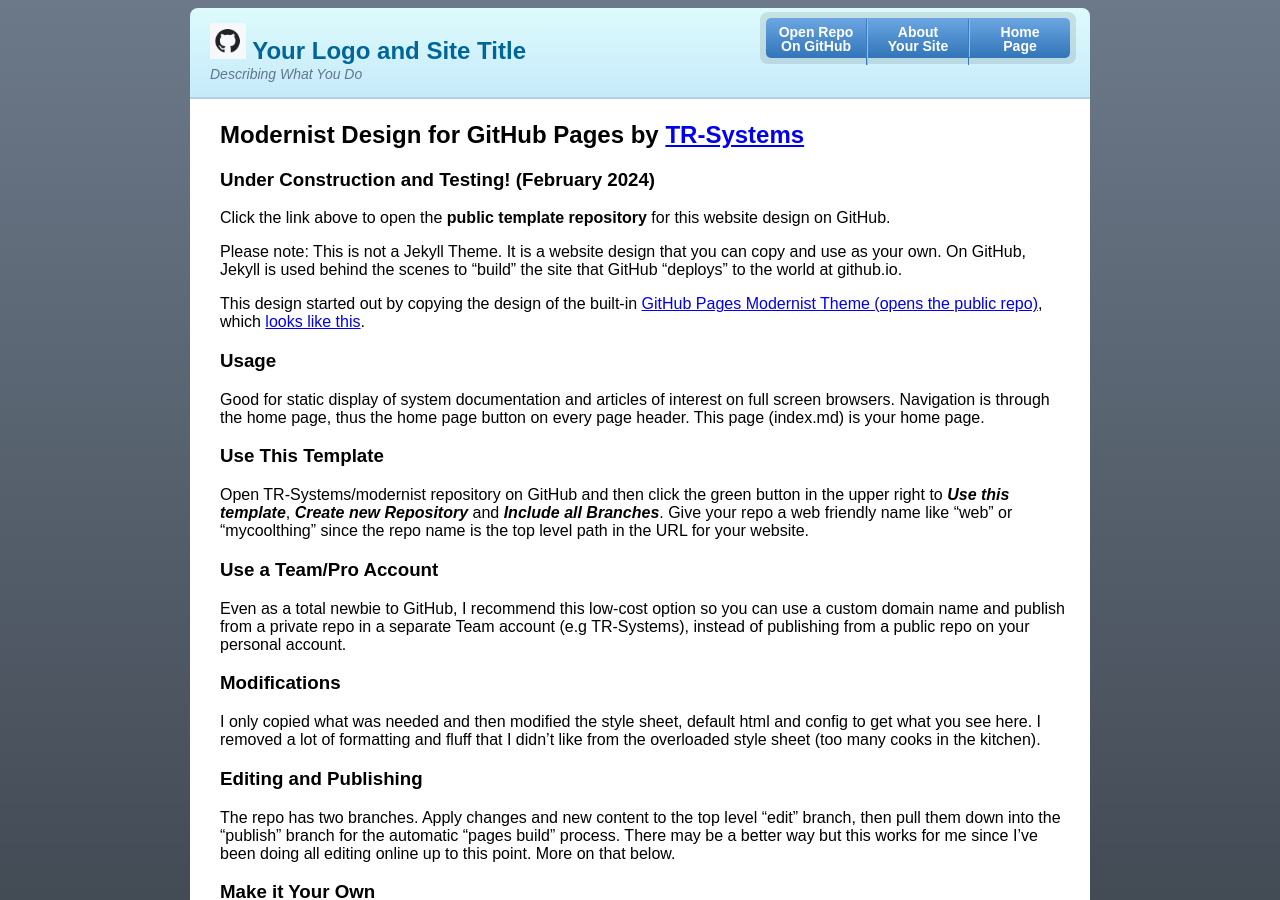
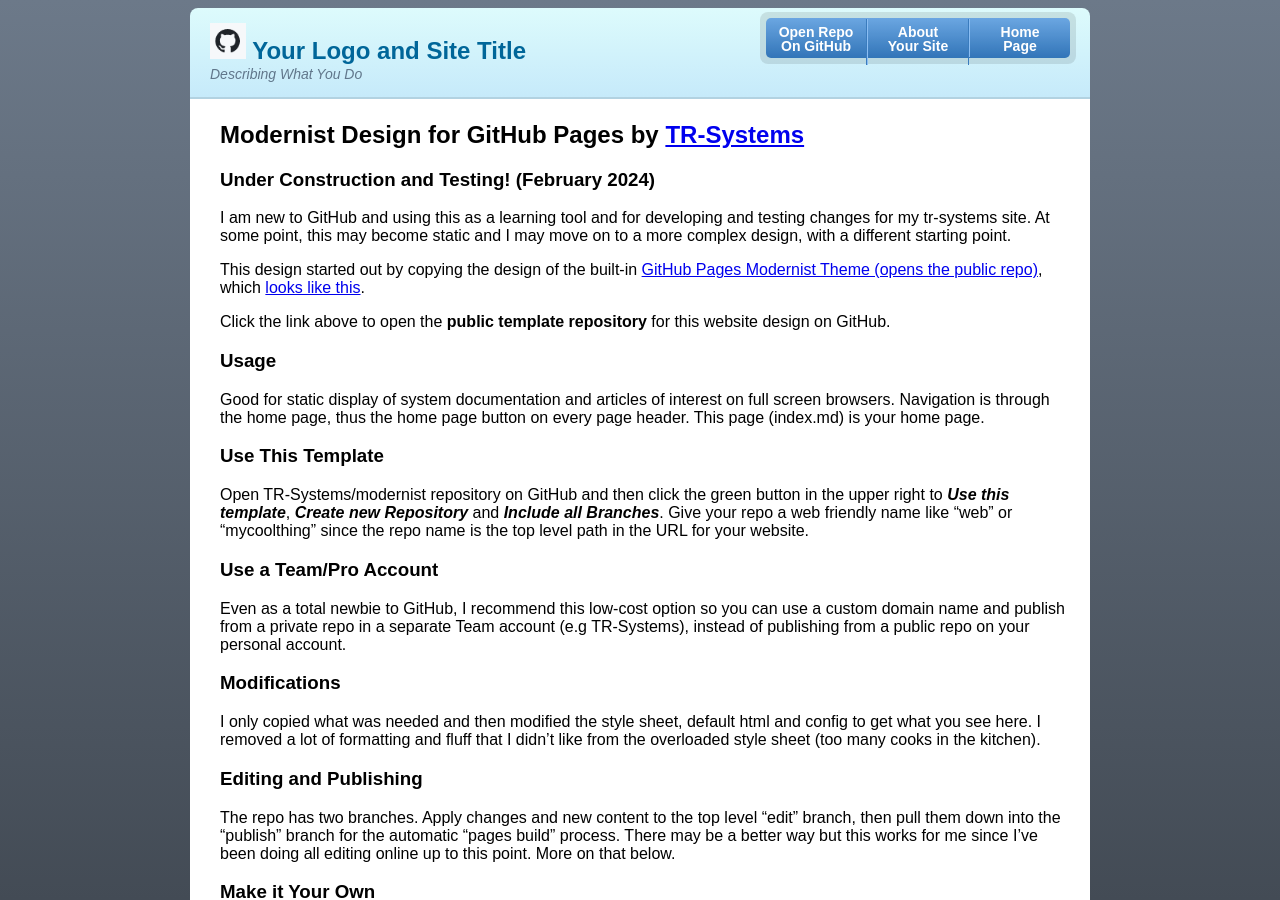
Before and after one commit to TR-Systems/modernist, a Jekyll site: the page built from index.md, in a window 1280 px wide and 900 px high. Built offline with Jekyll 4.4.1, drawn with Linux system fonts in a browser that asks for light colours; our own code applies the rules of GitHub Pages for plain Markdown files.

Commit message:
Update index.md

```diff
--- a/index.md
+++ b/index.md
@@ -1,11 +1,10 @@
 ## Modernist Design for GitHub Pages by [TR-Systems](https://TR-Systems.github.io/web/){:target="_blank"}
 ### Under Construction and Testing! (February 2024)
+I am new to GitHub and using this as a learning tool and for developing and testing changes for my tr-systems site. At some point, this may become static and I may move on to a more complex design, with a different starting point.
+
+This design started out by copying the design of the built-in [GitHub Pages Modernist Theme (opens the public repo)](https://github.com/pages-themes/modernist){:target="_blank"}, which [looks like this](https://pages-themes.github.io/modernist/){:target="_blank"}.
 
 Click the link above to open the **public template repository** for this website design on GitHub.
-
-Please note: This is not a Jekyll Theme. It is a website design that you can copy and use as your own. On GitHub, Jekyll is used behind the scenes to "build" the site that GitHub "deploys" to the world at github.io.
-
-This design started out by copying the design of the built-in [GitHub Pages Modernist Theme (opens the public repo)](https://github.com/pages-themes/modernist){:target="_blank"}, which [looks like this](https://pages-themes.github.io/modernist/){:target="_blank"}.
 
 ### Usage
 Good for static display of system documentation and articles of interest on full screen browsers. Navigation is through the home page, thus the home page button on every page header. This page (index.md) is your home page.
```
